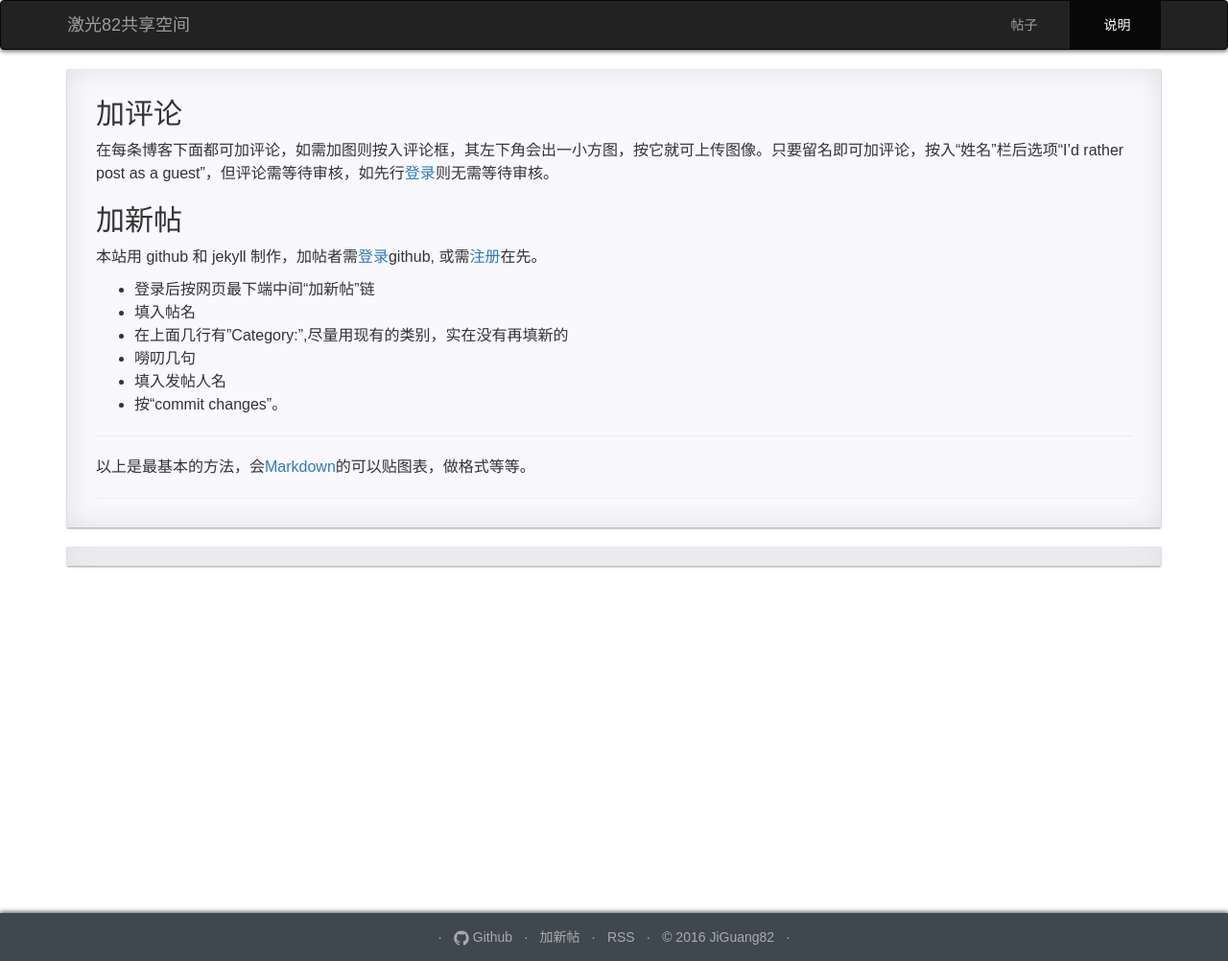
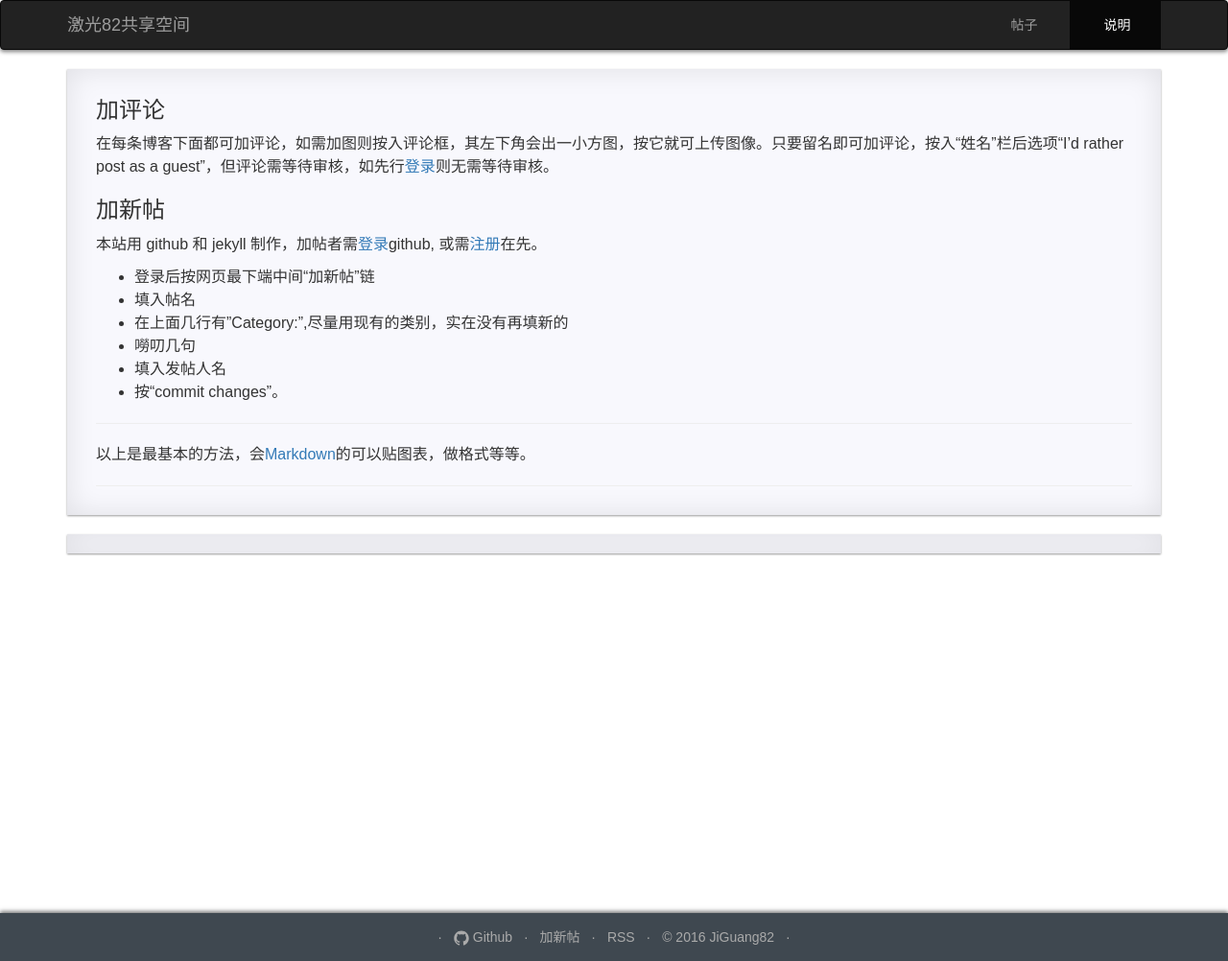
Before and after one commit to jiguang82/jiguang82, a Jekyll site: the page built from pages/1_about.md, in a window 1280 px wide. Shown: the whole page at 96% size. Built offline with Jekyll 4.4.1, drawn with Linux system fonts in a browser that asks for light colours; comment, search, counter and statistics services are not loaded.

```diff
--- a/pages/1_about.md
+++ b/pages/1_about.md
@@ -5,17 +5,17 @@ comments: true
 permalink: /about/
 ---
 
-## 加评论
+### 加评论
 在每条博客下面都可加评论，如需加图则按入评论框，其左下角会出一小方图，按它就可上传图像。只要留名即可加评论，按入“姓名”栏后选项“I'd rather post as a guest"，但评论需等待审核，如先行[登录](https://disqus.com/profile/login/)则无需等待审核。
 
-## 加新帖
+### 加新帖
 本站用 github 和 jekyll 制作，加帖者需[登录](https://github.com/login)github, 或需[注册](https://github.com/join)在先。
-* 登录后按网页最下端中间“加新帖”链
-* 填入帖名
-* 在上面几行有"Category:",尽量用现有的类别，实在没有再填新的
-* 嘮叨几句
-* 填入发帖人名
-* 按“commit changes"。
+- 登录后按网页最下端中间“加新帖”链
+- 填入帖名
+- 在上面几行有"Category:",尽量用现有的类别，实在没有再填新的
+- 嘮叨几句
+- 填入发帖人名
+- 按“commit changes"。
 
 -------
 以上是最基本的方法，会[Markdown](http://www.jianshu.com/p/q81RER)的可以贴图表，做格式等等。
```
